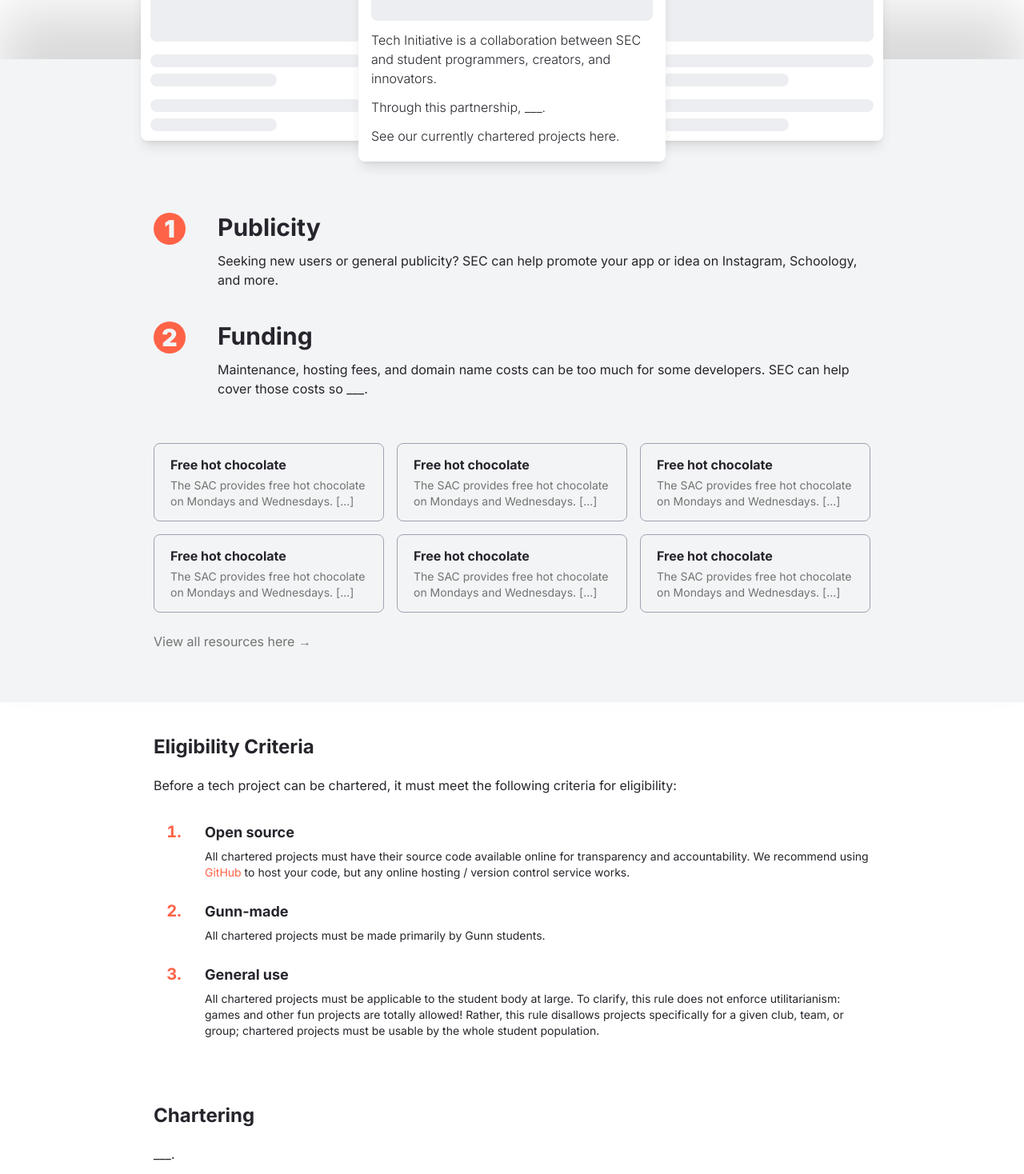
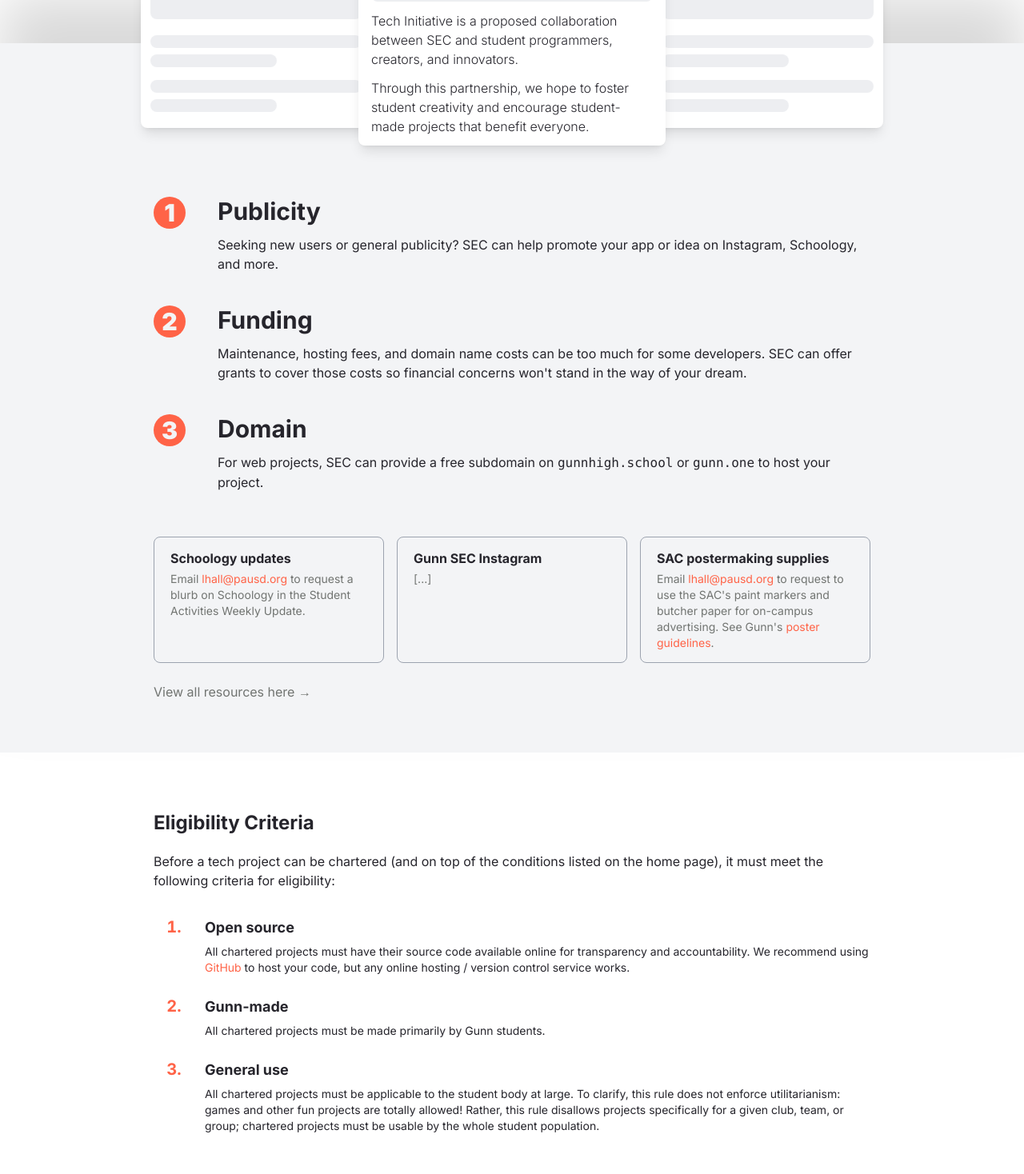
Before and after one commit to gunnsec/gunn-launchpad, a Next.js app: page /tech in a window 1280 px wide. Shown: the part 602-2070 px from the top of the page at 80% size. Built offline with nearby package versions, Linux system fonts and the light colour scheme.

Commit message:
Clean up tech page, comment out placeholders, link to `/resources`

```diff
--- a/components/Benefit.tsx
+++ b/components/Benefit.tsx
@@ -1,7 +1,7 @@
 import {ReactNode} from 'react';
 
 
-export function Benefit(props: {children: ReactNode, name: string, index: number}) {
+export default function Benefit(props: {children: ReactNode, name: string, index: number}) {
     return (
         <div className="relative flex flex-col gap-3 pl-16 sm:pl-20">
             <div className="absolute left-0 flex items-center justify-center w-10 h-10 bg-grapefruit rounded-full text-3xl font-black text-gray-100 dark:text-dark">
--- a/components/MockPage.tsx
+++ b/components/MockPage.tsx
@@ -7,12 +7,12 @@ export default function MockPage(props: {right?: boolean}) {
                 <div className="w-2 h-2 rounded-full bg-lime-500" />
             </div>
             <div className="flex flex-col gap-4 p-3">
-                <div className="h-20 bg-gray-300/40 dark:bg-gray-300/10 rounded-lg animate-pulse" />
+                <div className="h-20 bg-gray-300/40 dark:bg-gray-300/10 rounded-lg animate-pulse mb-1" />
                 <div className="flex flex-col gap-2">
                     <FillerText />
                     <FillerText width={60} />
                 </div>
-                <div className="flex flex-col gap-2">
+                <div className="flex flex-col gap-2 mb-2">
                     <FillerText />
                     <FillerText width={60} />
                 </div>
--- a/components/Resources.tsx
+++ b/components/Resources.tsx
@@ -1,13 +1,16 @@
 import {ReactNode} from 'react';
+import Link from 'next/link';
 
 
 export default function Resources(props: {children: ReactNode}) {
     return (
         <section>
-            <div className="grid grid-cols-3 gap-4 mb-6">
+            <div className="grid grid-cols-1 md:grid-cols-2 lg:grid-cols-3 gap-4 mb-6">
                 {props.children}
             </div>
-            <p className="text-secondary dark:text-secondary-dark">View all resources here →</p>
+            <Link href="/resources" className="text-secondary dark:text-secondary-dark hover:underline">
+                View all resources here →
+            </Link>
         </section>
     )
 }
--- a/pages/tech.tsx
+++ b/pages/tech.tsx
@@ -2,8 +2,8 @@ import {ReactNode} from 'react';
 import Head from 'next/head';
 import MockPage from '../components/MockPage';
 import Section from '../components/Section';
-import {Benefit} from '../components/Benefit';
-import Resource from '../components/Resource';
+import Benefit from '../components/Benefit';
+import {publicity} from '../components/Resource';
 import Resources from '../components/Resources';
 
 
@@ -15,16 +15,21 @@ export default function Tech() {
                 <meta name="description" content="___." />
             </Head>
 
-            <section className="relative flex flex-col items-center -mb-5 z-10 px-4">
+            {/* TODO: static mb-28 is a bit hacky with changing mock-page height based on text wrapping */}
+            <section className="relative flex flex-col items-center z-10 px-4 mb-28 sm:mb-0">
                 <h1 className="text-7xl font-bold mb-6 text-center">Tech Initiative</h1>
+                {/*
                 <button className="font-medium py-2 px-4 rounded bg-gradient-to-br from-orange-500 via-red-500 to-pink-500 shadow-md shadow-red-700 text-white">
                     Register now
                 </button>
+                */}
             </section>
 
             <div className="relative mx-auto max-w-[90%] xl:container">
-                <img src="/ide-dark.png" alt="IDE" className="hidden dark:block w-full opacity-60 rounded-t-lg sm:h-[16rem] md:h-[20rem] lg:h-[24rem] object-cover object-top" />
-                <img src="/ide-light.png" alt="IDE" className="dark:hidden w-full opacity-60 rounded-t-lg sm:h-[16rem] md:h-[20rem] lg:h-[24rem] object-cover object-top" />
+                <div className="hidden sm:block">
+                    <img src="/ide-dark.png" alt="IDE" className="hidden dark:block w-full opacity-60 rounded-t-lg sm:h-[16rem] md:h-[20rem] lg:h-[24rem] object-cover object-top" />
+                    <img src="/ide-light.png" alt="IDE" className="dark:hidden block w-full opacity-60 rounded-t-lg sm:h-[16rem] md:h-[20rem] lg:h-[24rem] object-cover object-top" />
+                </div>
 
                 <div className="sm:container lg:max-w-[58rem] absolute z-20 -bottom-48 sm:-bottom-32 inset-x-0 mx-auto">
                     <MockPage />
@@ -38,13 +43,14 @@ export default function Tech() {
                         <div className="flex flex-col gap-3 py-3 px-4 font-light">
                             <div className="h-20 bg-gray-300/40 dark:bg-gray-300/10 rounded-lg animate-pulse" />
                             <p>
-                                Tech Initiative is a collaboration between SEC and student programmers, creators, and
-                                innovators.
+                                Tech Initiative is a proposed collaboration between SEC and student programmers, creators,
+                                and innovators.
                             </p>
                             <p>
-                                Through this partnership, ___.
+                                Through this partnership, we hope to foster student creativity and encourage student-made
+                                projects that benefit everyone.
                             </p>
-                            <p className="mb-2">See our currently chartered projects <a>here</a>.</p>
+                            {/* <p className="mb-2">See our currently chartered projects <a>here</a>.</p> */}
                         </div>
                     </div>
 
@@ -52,7 +58,7 @@ export default function Tech() {
                 </div>
             </div>
 
-            <section className="pt-64 sm:pt-48 pb-16 bg-gray-100 dark:bg-dark drop-shadow-[0_-60px_35px_rgb(0_0_0_/_0.15)] dark:drop-shadow-[0_-60px_35px_rgb(0_0_0_/_0.3)]">
+            <section className="pt-64 sm:pt-48 pb-16 bg-gray-100 dark:bg-dark drop-shadow-[0_-60px_35px_rgb(0_0_0_/_0.15)] dark:drop-shadow-[0_-60px_35px_rgb(0_0_0_/_0.3)] mb-8">
                 <div className="container flex flex-col gap-14">
                     <ol className="flex flex-col gap-10">
                         <Benefit name="Publicity" index={1}>
@@ -61,36 +67,25 @@ export default function Tech() {
                         </Benefit>
                         <Benefit name="Funding" index={2}>
                             Maintenance, hosting fees, and domain name costs can be too much for some developers. SEC
-                            can help cover those costs so ___.
+                            can offer grants to cover those costs so financial concerns{/* TODO: wording */} won't stand
+                            in the way of your dream.{/* TODO: more wording */}
+                        </Benefit>
+                        <Benefit name="Domain" index={3}>
+                            For web projects, SEC can provide a free subdomain on <code>gunnhigh.school</code> or{' '}
+                            <code>gunn.one</code> to host your project.
                         </Benefit>
                     </ol>
 
                     <Resources>
-                        <Resource name="Free hot chocolate">
-                            The SAC provides free hot chocolate on Mondays and Wednesdays. [...]
-                        </Resource>
-                        <Resource name="Free hot chocolate">
-                            The SAC provides free hot chocolate on Mondays and Wednesdays. [...]
-                        </Resource>
-                        <Resource name="Free hot chocolate">
-                            The SAC provides free hot chocolate on Mondays and Wednesdays. [...]
-                        </Resource>
-                        <Resource name="Free hot chocolate">
-                            The SAC provides free hot chocolate on Mondays and Wednesdays. [...]
-                        </Resource>
-                        <Resource name="Free hot chocolate">
-                            The SAC provides free hot chocolate on Mondays and Wednesdays. [...]
-                        </Resource>
-                        <Resource name="Free hot chocolate">
-                            The SAC provides free hot chocolate on Mondays and Wednesdays. [...]
-                        </Resource>
+                        {publicity}
                     </Resources>
                 </div>
             </section>
 
             <Section name="Eligibility Criteria" id="eligibility-criteria">
                 <p className="mb-8">
-                    Before a tech project can be chartered, it must meet the following criteria for eligibility:
+                    Before a tech project can be chartered (and on top of the conditions listed on the home page), it must
+                    meet the following criteria for eligibility:
                 </p>
 
                 <ol className="flex flex-col gap-6 pl-10 list-outside list-decimal marker:font-bold marker:text-xl marker:text-grapefruit">
@@ -112,12 +107,17 @@ export default function Tech() {
             </Section>
 
             <Section name="Chartering" id="chartering">
-                ___.
+                The official charter application is currently a work-in-progress to be implemented by next year's Student
+                Executive Council. Email <a href="mailto:kevinyu567@gmail.com" className="text-grapefruit hover:underline">kevinyu567@gmail.com</a>{' '}
+                if you're interested in pre-registering your project as a pilot for the program, and check back next year
+                for more details!
             </Section>
 
+            {/*
             <Section name="Featured projects" id="featured-projects">
                 ___.
             </Section>
+            */}
         </main>
     )
 }
```
